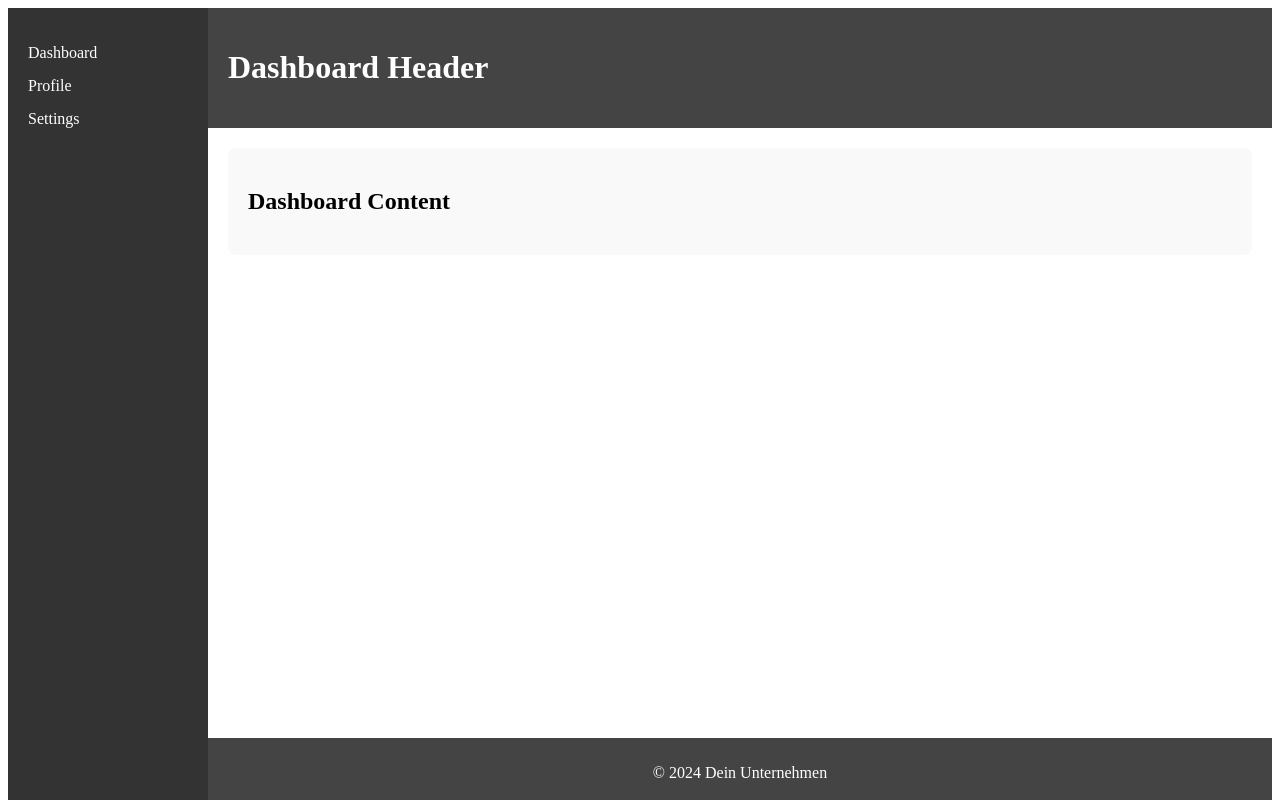
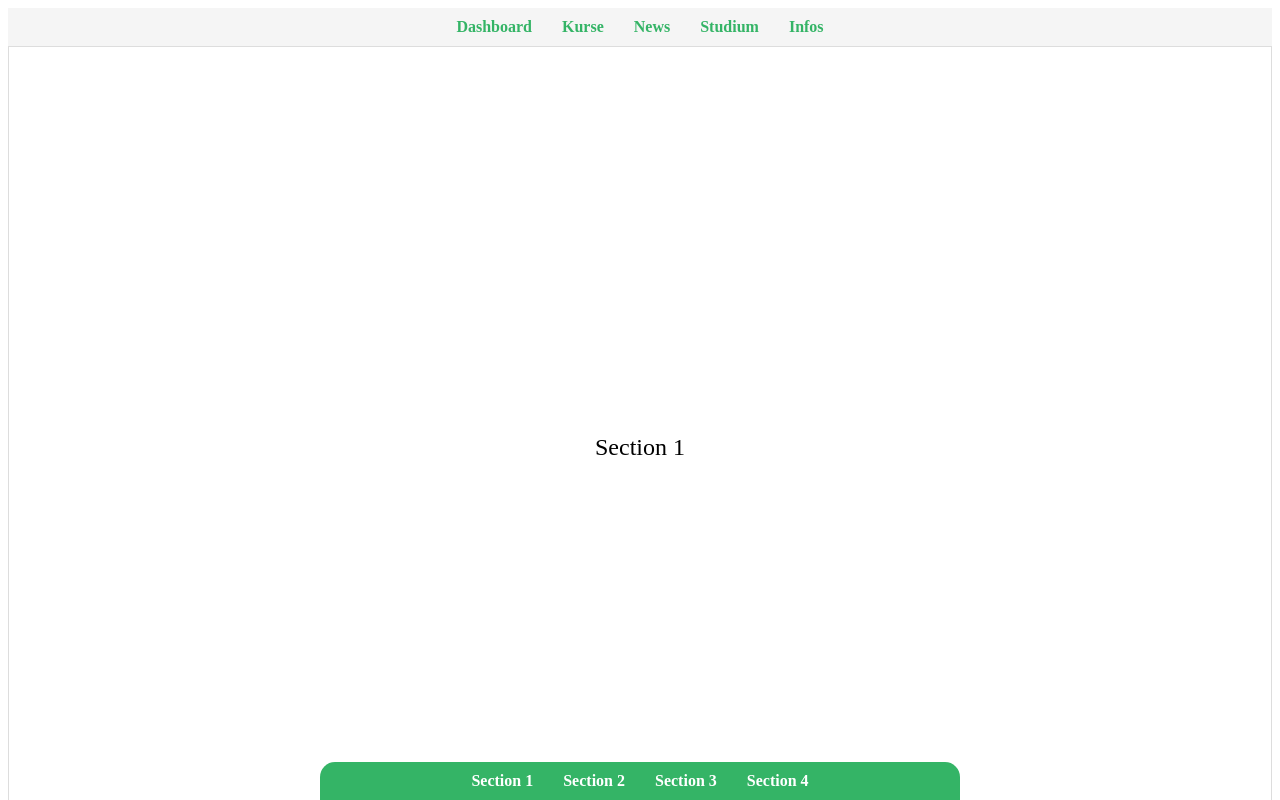
Before and after one commit to BehrensSven/Dashboard, a Vue app in the folder frontend/: page / in a window 1280 px wide. Shown: the top 800 px of the page. Built offline with nearby package versions, Linux system fonts and the light colour scheme.

Commit message:
design of the page layout #6

```diff
--- a/frontend/src/App.vue
+++ b/frontend/src/App.vue
@@ -1,47 +1,113 @@
 <template>
-  <div class="container">
-    <NavbarComponent />
-    <HeaderComponent />
-    <main class="main-content">
-      <DashboardComponent />
+  <div>
+    <header>
+      <nav>
+        <ul>
+          <li><a href="#dashboard">Dashboard</a></li>
+          <li><a href="#kurse">Kurse</a></li>
+          <li><a href="#news">News</a></li>
+          <li><a href="#studium">Studium</a></li>
+          <li><a href="#infos">Infos</a></li>
+        </ul>
+      </nav>
+    </header>
+
+    <main>
+      <section id="section1" class="section">Section 1</section>
+      <section id="section2" class="section">Section 2</section>
+      <section id="section3" class="section">Section 3</section>
+      <section id="section4" class="section">Section 4</section>
     </main>
-    <FooterComponent />
+
+    <footer>
+      <nav>
+        <ul>
+          <li><a href="#section1">Section 1</a></li>
+          <li><a href="#section2">Section 2</a></li>
+          <li><a href="#section3">Section 3</a></li>
+          <li><a href="#section4">Section 4</a></li>
+        </ul>
+      </nav>
+    </footer>
   </div>
 </template>
 
 <script setup>
-import NavbarComponent from './components/NavbarComponent.vue';
-import HeaderComponent from './components/HeaderComponent.vue';
-import DashboardComponent from './components/DashboardComponent.vue';
-import FooterComponent from './components/FooterComponent.vue';
 </script>
 
-<style>
-.container {
-  display: grid;
-  grid-template-areas:
-    "navbar header"
-    "navbar main"
-    "navbar footer";
-  grid-template-rows: auto 1fr auto;
-  grid-template-columns: 200px 1fr;
-  height: 100vh;
+<style scoped>
+header {
+  background-color: whitesmoke;
+  padding: 10px 0;
 }
 
-nav {
-  grid-area: navbar;
+nav ul {
+  list-style-type: none;
+  margin: 0;
+  padding: 0;
+  display: flex;
+  justify-content: center;
 }
 
-header {
-  grid-area: header;
+nav ul li {
+  margin: 0 15px;
 }
 
-.main-content {
-  grid-area: main;
-  padding: 20px;
+nav ul li a {
+  color: #34B466;
+  text-decoration: none;
+  font-weight: bold;
+  transition: color 0.3s, text-shadow 0.3s;
+}
+
+nav ul li a:hover {
+  color: #34B466;
+  text-shadow: 0 0 10px rgba(52, 180, 102, 0.7);
+}
+
+main {
+  height: calc(100% - 80px);
+  overflow-y: scroll;
+}
+
+.section {
+  height: 100vh;
+  display: flex;
+  justify-content: center;
+  align-items: center;
+  font-size: 24px;
+  border: 1px solid #ddd;
 }
 
 footer {
-  grid-area: footer;
+  background-color: #34B466;
+  padding: 10px 0;
+  position: fixed;
+  bottom: 0;
+  left: 50%;
+  transform: translateX(-50%);
+  width: 50%;
+  border-radius: 15px 15px 0 0;
+}
+
+footer nav ul {
+  display: flex;
+  justify-content: center;
+}
+
+footer nav ul li {
+  margin: 0 15px;
+}
+
+footer nav ul li a {
+  color: white;
+  text-decoration: none;
+  font-weight: bold;
+  transition: color 0.3s, text-shadow 0.3s;
+}
+
+footer nav ul li a:hover {
+  color: white;
+  text-shadow: 0 0 10px rgba(255, 255, 255, 0.7);
 }
 </style>
```
